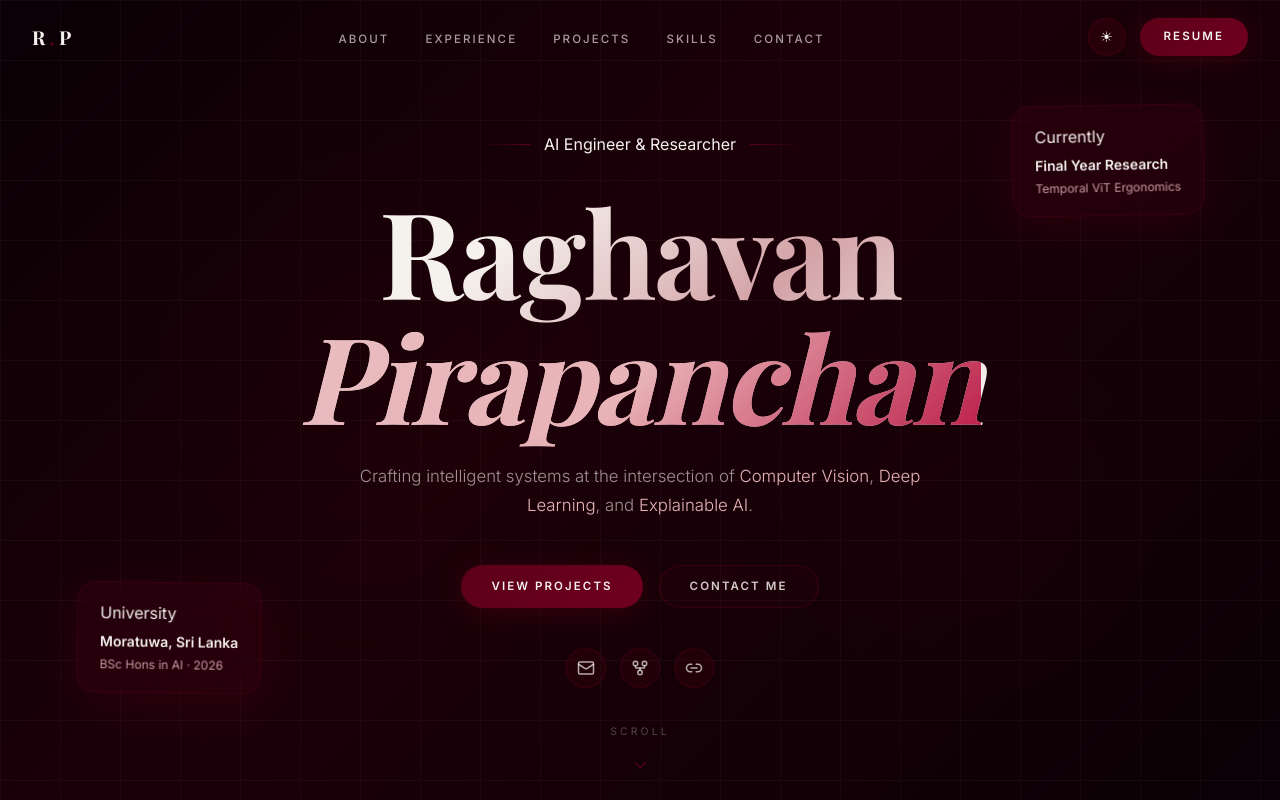
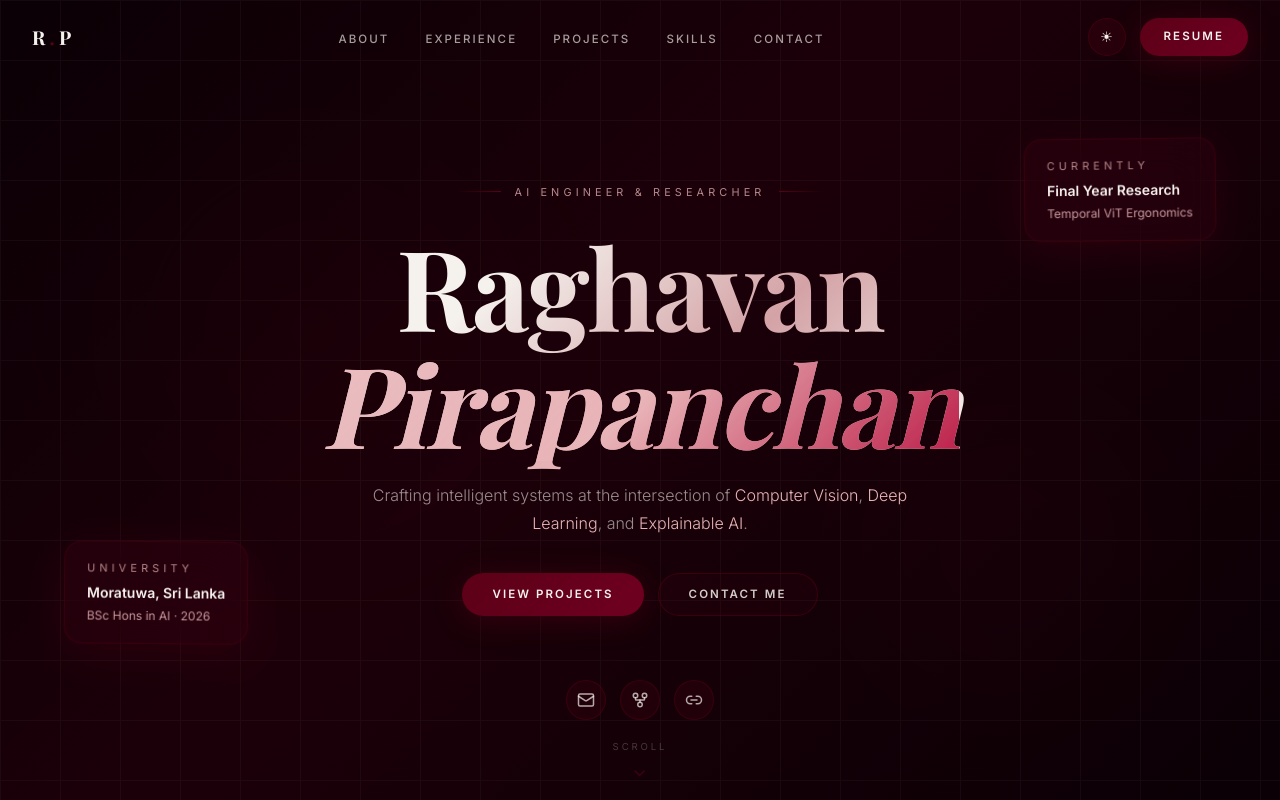
Before and after one commit to RPirapanchan/portfolio, a React (Vite) app: page / in a window 1280 px wide. Shown: the top 800 px of the page. Built offline with nearby package versions, Linux system fonts and the light colour scheme; a web font is replaced by a local one.

Commit message:
Fix hero bleed: height:100vh + overflow:hidden, socials outside parallax

```diff
--- a/src/components/Hero.jsx
+++ b/src/components/Hero.jsx
@@ -11,54 +11,97 @@ const socials = [
 export default function Hero() {
   const ref = useRef(null);
   const { scrollYProgress } = useScroll({ target: ref });
-  const y = useTransform(scrollYProgress, [0, 1], ['0%', '28%']);
-  const opacity = useTransform(scrollYProgress, [0, 0.6], [1, 0]);
+  const y = useTransform(scrollYProgress, [0, 1], ['0%', '20%']);
+  const opacity = useTransform(scrollYProgress, [0, 0.55], [1, 0]);
 
   return (
-    <section id="home" ref={ref} style={{ position: 'relative', minHeight: '100vh', display: 'flex', alignItems: 'center', justifyContent: 'center', background: 'linear-gradient(135deg, #0a0005 0%, #1c0009 45%, #0a0005 100%)' }}>
-
+    <section
+      id="home"
+      ref={ref}
+      style={{
+        position: 'relative',
+        height: '100vh',
+        minHeight: 640,
+        overflow: 'hidden',
+        display: 'flex',
+        flexDirection: 'column',
+        alignItems: 'center',
+        justifyContent: 'center',
+        background: 'linear-gradient(135deg, #0a0005 0%, #1c0009 45%, #0a0005 100%)',
+      }}
+    >
       {/* Orbs */}
-      <motion.div animate={{ scale: [1, 1.2, 1], opacity: [0.18, 0.30, 0.18] }} transition={{ duration: 8, repeat: Infinity, ease: 'easeInOut' }}
-        className="orb orb-burgundy" style={{ width: 500, height: 500, top: '15%', left: '10%' }} />
-      <motion.div animate={{ scale: [1.2, 1, 1.2], opacity: [0.12, 0.22, 0.12] }} transition={{ duration: 10, repeat: Infinity, ease: 'easeInOut', delay: 2 }}
-        className="orb orb-maroon" style={{ width: 420, height: 420, bottom: '10%', right: '8%' }} />
+      <motion.div
+        animate={{ scale: [1, 1.2, 1], opacity: [0.18, 0.30, 0.18] }}
+        transition={{ duration: 8, repeat: Infinity, ease: 'easeInOut' }}
+        className="orb orb-burgundy"
+        style={{ width: 500, height: 500, top: '10%', left: '5%' }}
+      />
+      <motion.div
+        animate={{ scale: [1.2, 1, 1.2], opacity: [0.12, 0.22, 0.12] }}
+        transition={{ duration: 10, repeat: Infinity, ease: 'easeInOut', delay: 2 }}
+        className="orb orb-maroon"
+        style={{ width: 420, height: 420, bottom: '5%', right: '5%' }}
+      />
 
       {/* Grid */}
       <div className="grid-overlay" />
 
-      {/* Floating cards */}
-      <motion.div animate={{ y: [-10, 10, -10], rotate: [-1.5, 1.5, -1.5] }} transition={{ duration: 6, repeat: Infinity, ease: 'easeInOut' }}
-        className="floating-card" style={{ position: 'absolute', top: '14%', right: '6%', display: 'none' }} id="fc1"
+      {/* Floating info cards (wide screens only) */}
+      <motion.div
+        animate={{ y: [-8, 8, -8], rotate: [-1, 1, -1] }}
+        transition={{ duration: 6, repeat: Infinity, ease: 'easeInOut' }}
+        className="floating-card"
+        style={{ position: 'absolute', top: '18%', right: '5%', display: 'none' }}
+        id="fc1"
       >
-        <p className="eyebrow" style={{ marginBottom: 6 }}>Currently</p>
+        <p className="eyebrow-dark" style={{ marginBottom: 6 }}>Currently</p>
         <p style={{ fontWeight: 600, color: '#F5F1ED', fontSize: '0.875rem' }}>Final Year Research</p>
         <p style={{ fontSize: '0.75rem', color: 'rgba(232,180,184,0.85)', marginTop: 4 }}>Temporal ViT Ergonomics</p>
       </motion.div>
 
-      <motion.div animate={{ y: [10, -10, 10], rotate: [1.5, -1.5, 1.5] }} transition={{ duration: 7, repeat: Infinity, ease: 'easeInOut', delay: 1 }}
-        className="floating-card" style={{ position: 'absolute', bottom: '14%', left: '6%', display: 'none' }} id="fc2"
+      <motion.div
+        animate={{ y: [8, -8, 8], rotate: [1, -1, 1] }}
+        transition={{ duration: 7, repeat: Infinity, ease: 'easeInOut', delay: 1 }}
+        className="floating-card"
+        style={{ position: 'absolute', bottom: '20%', left: '5%', display: 'none' }}
+        id="fc2"
       >
-        <p className="eyebrow" style={{ marginBottom: 6 }}>University</p>
+        <p className="eyebrow-dark" style={{ marginBottom: 6 }}>University</p>
         <p style={{ fontWeight: 600, color: '#F5F1ED', fontSize: '0.875rem' }}>Moratuwa, Sri Lanka</p>
         <p style={{ fontSize: '0.75rem', color: 'rgba(232,180,184,0.85)', marginTop: 4 }}>BSc Hons in AI · 2026</p>
       </motion.div>
 
-      {/* Main content */}
-      <motion.div style={{ y, opacity, position: 'relative', zIndex: 10, textAlign: 'center', padding: '120px 24px 100px', maxWidth: 860, margin: '0 auto', width: '100%' }}>
-
+      {/* ── Parallax content block (name + tagline + CTAs only) ── */}
+      <motion.div
+        style={{
+          y,
+          opacity,
+          position: 'relative',
+          zIndex: 10,
+          textAlign: 'center',
+          padding: '0 24px',
+          maxWidth: 860,
+          width: '100%',
+        }}
+      >
         {/* Eyebrow */}
-        <motion.div initial={{ opacity: 0, y: 20 }} animate={{ opacity: 1, y: 0 }} transition={{ duration: 0.8, delay: 0.2 }}
-          style={{ display: 'flex', alignItems: 'center', justifyContent: 'center', gap: 14, marginBottom: 32 }}
+        <motion.div
+          initial={{ opacity: 0, y: 20 }} animate={{ opacity: 1, y: 0 }}
+          transition={{ duration: 0.8, delay: 0.2 }}
+          style={{ display: 'flex', alignItems: 'center', justifyContent: 'center', gap: 14, marginBottom: 28 }}
         >
-          <span style={{ height: 1, width: 50, background: 'linear-gradient(90deg, transparent, #5B0017)' }} />
-          <span className="eyebrow">AI Engineer & Researcher</span>
-          <span style={{ height: 1, width: 50, background: 'linear-gradient(90deg, #5B0017, transparent)' }} />
+          <span style={{ height: 1, width: 44, background: 'linear-gradient(90deg, transparent, #5B0017)' }} />
+          <span className="eyebrow-dark">AI Engineer &amp; Researcher</span>
+          <span style={{ height: 1, width: 44, background: 'linear-gradient(90deg, #5B0017, transparent)' }} />
         </motion.div>
 
         {/* Name */}
-        <motion.h1 initial={{ opacity: 0, y: 50 }} animate={{ opacity: 1, y: 0 }} transition={{ duration: 1, delay: 0.4 }}
+        <motion.h1
+          initial={{ opacity: 0, y: 50 }} animate={{ opacity: 1, y: 0 }}
+          transition={{ duration: 1, delay: 0.4 }}
           className="font-serif gradient-text-main"
-          style={{ fontSize: 'clamp(3.2rem, 10vw, 7.5rem)', fontWeight: 700, lineHeight: 1.04, letterSpacing: '-0.02em', marginBottom: 12 }}
+          style={{ fontSize: 'clamp(2.8rem, 9vw, 7rem)', fontWeight: 700, lineHeight: 1.04, letterSpacing: '-0.02em', marginBottom: 10 }}
         >
           Raghavan
           <br />
@@ -66,8 +109,10 @@ export default function Hero() {
         </motion.h1>
 
         {/* Tagline */}
-        <motion.p initial={{ opacity: 0, y: 20 }} animate={{ opacity: 1, y: 0 }} transition={{ duration: 0.8, delay: 0.7 }}
-          style={{ maxWidth: 580, margin: '24px auto 0', fontSize: '1.05rem', fontWeight: 300, color: 'rgba(245,241,237,0.60)', lineHeight: 1.75 }}
+        <motion.p
+          initial={{ opacity: 0, y: 20 }} animate={{ opacity: 1, y: 0 }}
+          transition={{ duration: 0.8, delay: 0.7 }}
+          style={{ maxWidth: 560, margin: '20px auto 0', fontSize: '1rem', fontWeight: 300, color: 'rgba(245,241,237,0.58)', lineHeight: 1.75 }}
         >
           Crafting intelligent systems at the intersection of{' '}
           <span style={{ color: '#e8b4b8' }}>Computer Vision</span>,{' '}
@@ -76,36 +121,62 @@ export default function Hero() {
         </motion.p>
 
         {/* CTAs */}
-        <motion.div initial={{ opacity: 0, y: 20 }} animate={{ opacity: 1, y: 0 }} transition={{ duration: 0.8, delay: 0.9 }}
-          style={{ display: 'flex', flexWrap: 'wrap', alignItems: 'center', justifyContent: 'center', gap: 16, marginTop: 44 }}
+        <motion.div
+          initial={{ opacity: 0, y: 20 }} animate={{ opacity: 1, y: 0 }}
+          transition={{ duration: 0.8, delay: 0.9 }}
+          style={{ display: 'flex', flexWrap: 'wrap', alignItems: 'center', justifyContent: 'center', gap: 14, marginTop: 36 }}
         >
           <a href="#projects" className="btn-primary">View Projects</a>
           <a href="#contact" className="btn-secondary">Contact Me</a>
         </motion.div>
+      </motion.div>
 
-        {/* Socials */}
-        <motion.div initial={{ opacity: 0 }} animate={{ opacity: 1 }} transition={{ duration: 0.8, delay: 1.1 }}
-          style={{ display: 'flex', alignItems: 'center', justifyContent: 'center', gap: 14, marginTop: 40 }}
+      {/* ── Social icons — fixed inside hero, NOT inside parallax div ── */}
+      <motion.div
+        initial={{ opacity: 0 }} animate={{ opacity: 1 }}
+        transition={{ duration: 0.8, delay: 1.2 }}
+        style={{
+          position: 'absolute',
+          bottom: 80,
+          left: '50%',
+          transform: 'translateX(-50%)',
+          display: 'flex',
+          alignItems: 'center',
+          gap: 14,
+          zIndex: 10,
+        }}
       >
         {socials.map((s, i) => (
-            <motion.a key={i} href={s.href} target="_blank" rel="noopener noreferrer" aria-label={s.label}
-              whileHover={{ scale: 1.15, y: -4 }} whileTap={{ scale: 0.9 }} className="social-icon"
+          <motion.a
+            key={i} href={s.href} target="_blank" rel="noopener noreferrer" aria-label={s.label}
+            whileHover={{ scale: 1.15, y: -4 }} whileTap={{ scale: 0.9 }}
+            className="social-icon"
           >{s.icon}</motion.a>
         ))}
       </motion.div>
-      </motion.div>
 
-      {/* Scroll hint */}
-      <motion.div initial={{ opacity: 0 }} animate={{ opacity: 1 }} transition={{ delay: 1.6 }}
-        style={{ position: 'absolute', bottom: 32, left: '50%', transform: 'translateX(-50%)', display: 'flex', flexDirection: 'column', alignItems: 'center', gap: 8 }}
+      {/* ── Scroll hint — fixed at very bottom ── */}
+      <motion.div
+        initial={{ opacity: 0 }} animate={{ opacity: 1 }}
+        transition={{ delay: 1.6 }}
+        style={{
+          position: 'absolute',
+          bottom: 24,
+          left: '50%',
+          transform: 'translateX(-50%)',
+          display: 'flex',
+          flexDirection: 'column',
+          alignItems: 'center',
+          gap: 4,
+          zIndex: 10,
+        }}
       >
-        <span style={{ fontSize: '0.65rem', letterSpacing: '0.3em', textTransform: 'uppercase', color: 'rgba(245,241,237,0.28)' }}>Scroll</span>
-        <motion.div animate={{ y: [0, 8, 0] }} transition={{ duration: 1.5, repeat: Infinity }} style={{ color: 'rgba(91,0,23,0.7)' }}>
-          <ChevronDown size={20} />
+        <span style={{ fontSize: '0.6rem', letterSpacing: '0.3em', textTransform: 'uppercase', color: 'rgba(245,241,237,0.22)' }}>Scroll</span>
+        <motion.div animate={{ y: [0, 7, 0] }} transition={{ duration: 1.5, repeat: Infinity }} style={{ color: 'rgba(91,0,23,0.6)' }}>
+          <ChevronDown size={18} />
         </motion.div>
       </motion.div>
 
-      {/* Show floating cards on wide screens */}
       <style>{`
         @media (min-width: 1200px) { #fc1, #fc2 { display: block !important; } }
       `}</style>
```
Lines whose indentation alone changed are shown as unchanged.
